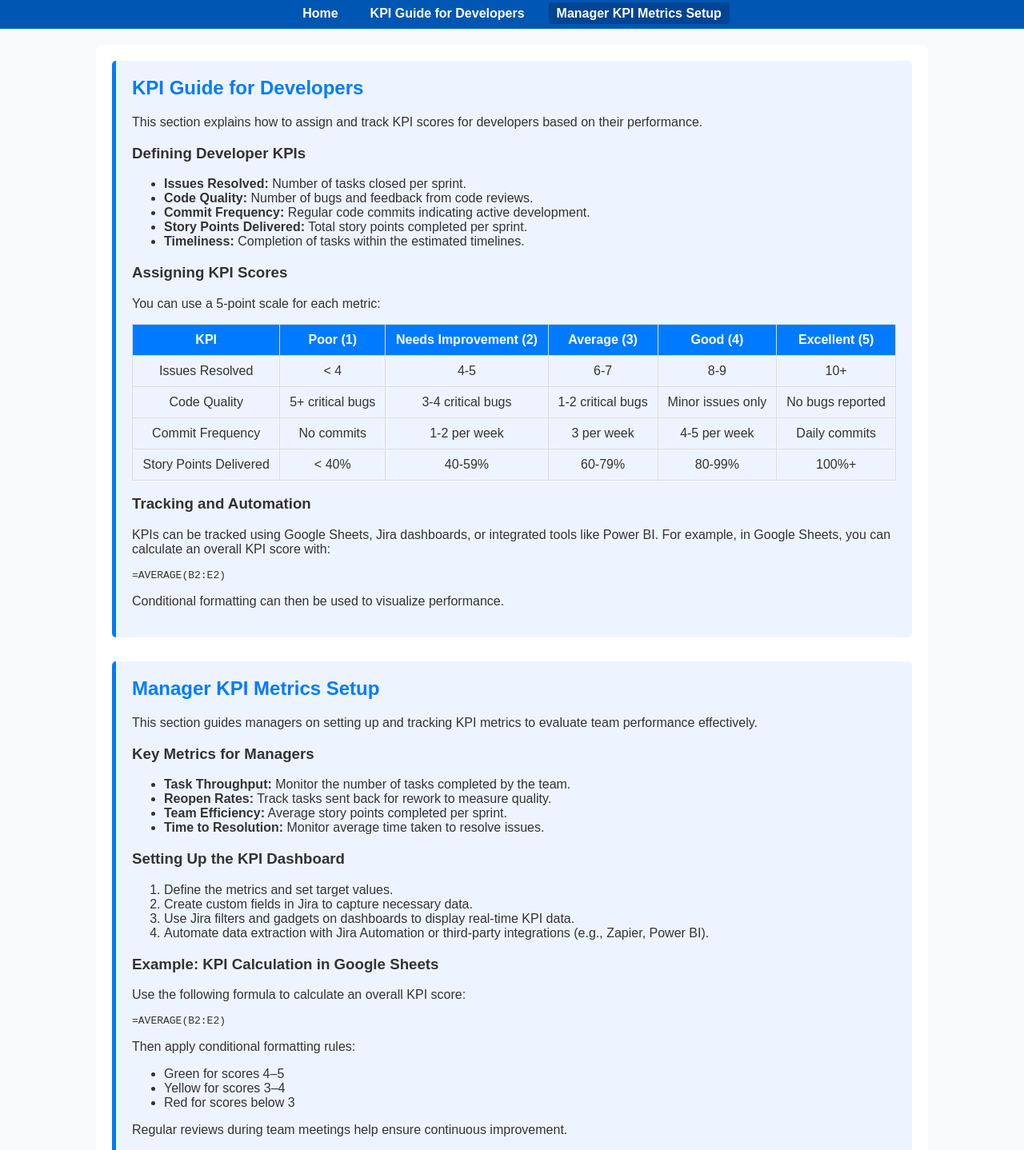
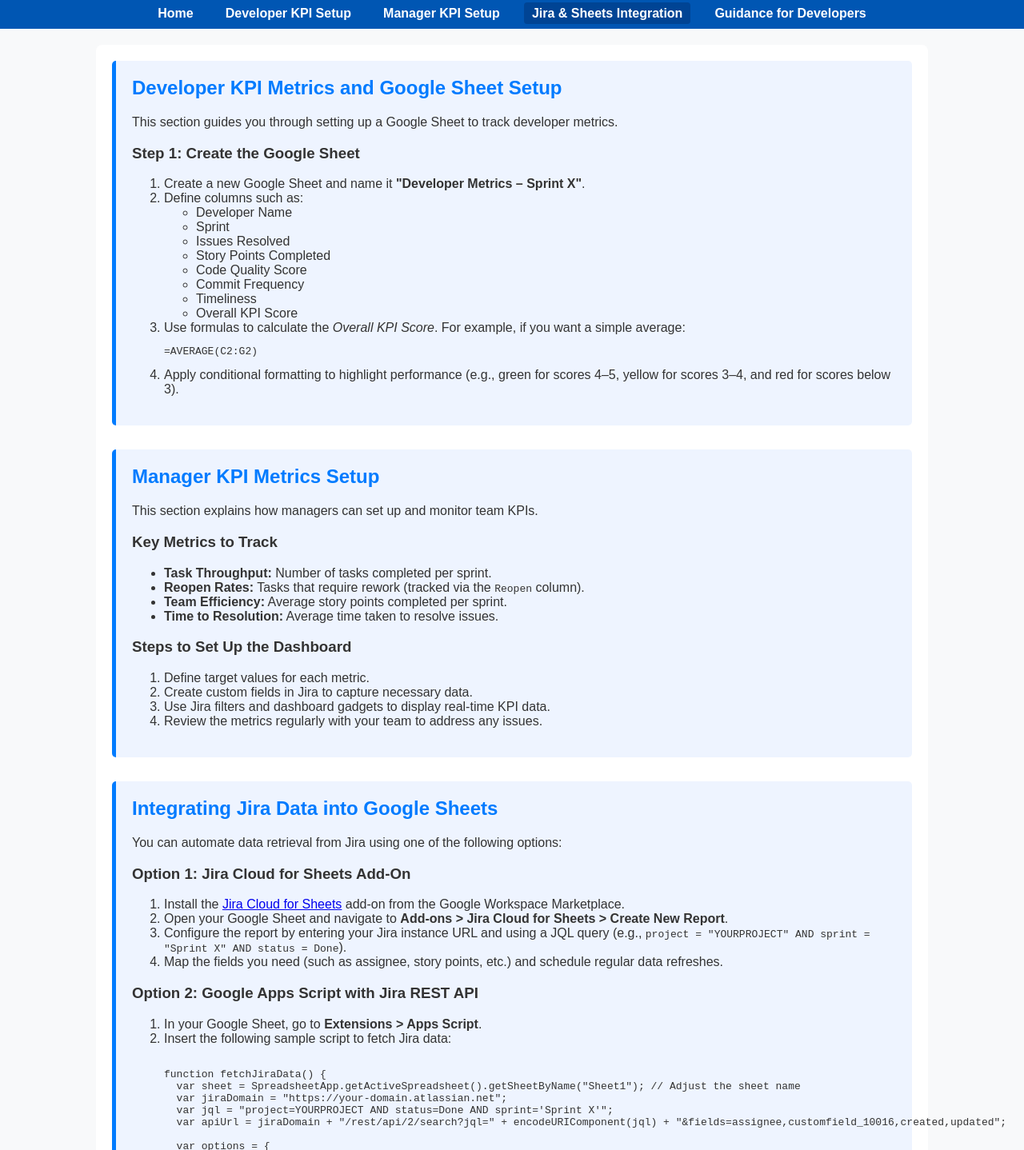
Before and after one commit to solobuilderhub/jira_guide, a plain HTML site: page kpi.html in a window 1280 px wide. Shown: the part 122-1560 px from the top of the page at 80% size. Drawn offline with Linux system fonts and the light colour scheme.

Commit message:
Update kpi.html

```diff
--- a/kpi.html
+++ b/kpi.html
@@ -2,6 +2,8 @@
 <html lang="en">
 <head>
   <meta charset="UTF-8" />
+  <!-- The base tag helps relative links resolve properly -->
+  <base href="/jira_guide/">
   <meta name="viewport" content="width=device-width, initial-scale=1.0" />
   <title>Algoclan KPI Guide</title>
   <link rel="stylesheet" href="style.css" />
@@ -13,117 +15,129 @@
 
   <nav>
     <ul>
+      <!-- Use relative links so that GitHub Pages routes correctly -->
       <li><a href="index.html">Home</a></li>
-      <li><a href="#kpi-guide">KPI Guide for Developers</a></li>
-      <li><a href="#manager-kpi">Manager KPI Metrics Setup</a></li>
+      <li><a href="#kpi-developer">Developer KPI Setup</a></li>
+      <li><a href="#kpi-manager">Manager KPI Setup</a></li>
+      <li><a href="#jira-integration">Jira & Sheets Integration</a></li>
+      <li><a href="#guidance">Guidance for Developers</a></li>
     </ul>
   </nav>
 
   <main>
-    <!-- KPI Guide for Developers -->
-    <section id="kpi-guide" class="section">
-      <h2>KPI Guide for Developers</h2>
-      <p>This section explains how to assign and track KPI scores for developers based on their performance.</p>
-
-      <h3>Defining Developer KPIs</h3>
-      <ul>
-        <li><strong>Issues Resolved:</strong> Number of tasks closed per sprint.</li>
-        <li><strong>Code Quality:</strong> Number of bugs and feedback from code reviews.</li>
-        <li><strong>Commit Frequency:</strong> Regular code commits indicating active development.</li>
-        <li><strong>Story Points Delivered:</strong> Total story points completed per sprint.</li>
-        <li><strong>Timeliness:</strong> Completion of tasks within the estimated timelines.</li>
-      </ul>
-
-      <h3>Assigning KPI Scores</h3>
-      <p>You can use a 5-point scale for each metric:</p>
-      <table class="story-points-table">
-        <tr>
-          <th>KPI</th>
-          <th>Poor (1)</th>
-          <th>Needs Improvement (2)</th>
-          <th>Average (3)</th>
-          <th>Good (4)</th>
-          <th>Excellent (5)</th>
-        </tr>
-        <tr>
-          <td>Issues Resolved</td>
-          <td>&lt; 4</td>
-          <td>4-5</td>
-          <td>6-7</td>
-          <td>8-9</td>
-          <td>10+</td>
-        </tr>
-        <tr>
-          <td>Code Quality</td>
-          <td>5+ critical bugs</td>
-          <td>3-4 critical bugs</td>
-          <td>1-2 critical bugs</td>
-          <td>Minor issues only</td>
-          <td>No bugs reported</td>
-        </tr>
-        <tr>
-          <td>Commit Frequency</td>
-          <td>No commits</td>
-          <td>1-2 per week</td>
-          <td>3 per week</td>
-          <td>4-5 per week</td>
-          <td>Daily commits</td>
-        </tr>
-        <tr>
-          <td>Story Points Delivered</td>
-          <td>&lt; 40%</td>
-          <td>40-59%</td>
-          <td>60-79%</td>
-          <td>80-99%</td>
-          <td>100%+</td>
-        </tr>
-      </table>
-
-      <h3>Tracking and Automation</h3>
-      <p>
-        KPIs can be tracked using Google Sheets, Jira dashboards, or integrated tools like Power BI. For example, in Google Sheets, you can calculate an overall KPI score with:
-      </p>
-      <pre><code>=AVERAGE(B2:E2)</code></pre>
-      <p>
-        Conditional formatting can then be used to visualize performance.
-      </p>
+    <!-- Developer KPI Setup Section -->
+    <section id="kpi-developer" class="section">
+      <h2>Developer KPI Metrics and Google Sheet Setup</h2>
+      <p>This section guides you through setting up a Google Sheet to track developer metrics.</p>
+      <h3>Step 1: Create the Google Sheet</h3>
+      <ol>
+        <li>Create a new Google Sheet and name it <strong>"Developer Metrics – Sprint X"</strong>.</li>
+        <li>Define columns such as:
+          <ul>
+            <li>Developer Name</li>
+            <li>Sprint</li>
+            <li>Issues Resolved</li>
+            <li>Story Points Completed</li>
+            <li>Code Quality Score</li>
+            <li>Commit Frequency</li>
+            <li>Timeliness</li>
+            <li>Overall KPI Score</li>
+          </ul>
+        </li>
+        <li>
+          Use formulas to calculate the <em>Overall KPI Score</em>. For example, if you want a simple average:
+          <pre><code>=AVERAGE(C2:G2)</code></pre>
+        </li>
+        <li>
+          Apply conditional formatting to highlight performance (e.g., green for scores 4–5, yellow for scores 3–4, and red for scores below 3).
+        </li>
+      </ol>
     </section>
 
-    <!-- Manager KPI Metrics Setup -->
-    <section id="manager-kpi" class="section">
+    <!-- Manager KPI Setup Section -->
+    <section id="kpi-manager" class="section">
       <h2>Manager KPI Metrics Setup</h2>
-      <p>This section guides managers on setting up and tracking KPI metrics to evaluate team performance effectively.</p>
+      <p>This section explains how managers can set up and monitor team KPIs.</p>
+      <h3>Key Metrics to Track</h3>
+      <ul>
+        <li><strong>Task Throughput:</strong> Number of tasks completed per sprint.</li>
+        <li><strong>Reopen Rates:</strong> Tasks that require rework (tracked via the <code>Reopen</code> column).</li>
+        <li><strong>Team Efficiency:</strong> Average story points completed per sprint.</li>
+        <li><strong>Time to Resolution:</strong> Average time taken to resolve issues.</li>
+      </ul>
+      <h3>Steps to Set Up the Dashboard</h3>
+      <ol>
+        <li>Define target values for each metric.</li>
+        <li>Create custom fields in Jira to capture necessary data.</li>
+        <li>Use Jira filters and dashboard gadgets to display real-time KPI data.</li>
+        <li>Review the metrics regularly with your team to address any issues.</li>
+      </ol>
+    </section>
 
-      <h3>Key Metrics for Managers</h3>
-      <ul>
-        <li><strong>Task Throughput:</strong> Monitor the number of tasks completed by the team.</li>
-        <li><strong>Reopen Rates:</strong> Track tasks sent back for rework to measure quality.</li>
-        <li><strong>Team Efficiency:</strong> Average story points completed per sprint.</li>
-        <li><strong>Time to Resolution:</strong> Monitor average time taken to resolve issues.</li>
-      </ul>
+    <!-- Jira and Google Sheets Integration Section -->
+    <section id="jira-integration" class="section">
+      <h2>Integrating Jira Data into Google Sheets</h2>
+      <p>You can automate data retrieval from Jira using one of the following options:</p>
 
-      <h3>Setting Up the KPI Dashboard</h3>
+      <h3>Option 1: Jira Cloud for Sheets Add-On</h3>
       <ol>
-        <li>Define the metrics and set target values.</li>
-        <li>Create custom fields in Jira to capture necessary data.</li>
-        <li>Use Jira filters and gadgets on dashboards to display real-time KPI data.</li>
-        <li>Automate data extraction with Jira Automation or third-party integrations (e.g., Zapier, Power BI).</li>
+        <li>Install the <a href="https://workspace.google.com/marketplace/app/jira_cloud_for_sheets/1002072061976" target="_blank">Jira Cloud for Sheets</a> add-on from the Google Workspace Marketplace.</li>
+        <li>Open your Google Sheet and navigate to <strong>Add-ons > Jira Cloud for Sheets > Create New Report</strong>.</li>
+        <li>Configure the report by entering your Jira instance URL and using a JQL query (e.g., <code>project = "YOURPROJECT" AND sprint = "Sprint X" AND status = Done</code>).</li>
+        <li>Map the fields you need (such as assignee, story points, etc.) and schedule regular data refreshes.</li>
       </ol>
 
-      <h3>Example: KPI Calculation in Google Sheets</h3>
-      <p>Use the following formula to calculate an overall KPI score:</p>
-      <pre><code>=AVERAGE(B2:E2)</code></pre>
-      <p>
-        Then apply conditional formatting rules:
-      </p>
+      <h3>Option 2: Google Apps Script with Jira REST API</h3>
+      <ol>
+        <li>In your Google Sheet, go to <strong>Extensions > Apps Script</strong>.</li>
+        <li>Insert the following sample script to fetch Jira data:
+          <pre><code>
+function fetchJiraData() {
+  var sheet = SpreadsheetApp.getActiveSpreadsheet().getSheetByName("Sheet1"); // Adjust the sheet name
+  var jiraDomain = "https://your-domain.atlassian.net";
+  var jql = "project=YOURPROJECT AND status=Done AND sprint='Sprint X'";
+  var apiUrl = jiraDomain + "/rest/api/2/search?jql=" + encodeURIComponent(jql) + "&fields=assignee,customfield_10016,created,updated";
+
+  var options = {
+    method: "get",
+    headers: {
+      "Authorization": "Basic " + Utilities.base64Encode("email@example.com:api_token")
+    },
+    muteHttpExceptions: true
+  };
+
+  var response = UrlFetchApp.fetch(apiUrl, options);
+  var json = JSON.parse(response.getContentText());
+
+  // Clear existing data (except header row)
+  sheet.getRange(2, 1, sheet.getLastRow()-1, sheet.getLastColumn()).clearContent();
+
+  var row = 2;
+  json.issues.forEach(function(issue) {
+    var assignee = issue.fields.assignee ? issue.fields.assignee.displayName : "Unassigned";
+    var storyPoints = issue.fields.customfield_10016 || 0; // Adjust field ID as needed
+
+    sheet.getRange(row, 1).setValue(assignee);
+    sheet.getRange(row, 2).setValue("Sprint X");
+    sheet.getRange(row, 4).setValue(storyPoints);
+    row++;
+  });
+}
+          </code></pre>
+        </li>
+        <li>Set up a time-driven trigger (via the Apps Script Triggers menu) to run the function automatically.</li>
+      </ol>
+    </section>
+
+    <!-- Guidance Section -->
+    <section id="guidance" class="section">
+      <h2>Guidance for Developers</h2>
+      <p>Developers can access their performance metrics via the shared Google Sheet and the Jira dashboards configured by your manager. Please ensure to:</p>
       <ul>
-        <li>Green for scores 4–5</li>
-        <li>Yellow for scores 3–4</li>
-        <li>Red for scores below 3</li>
+        <li>Review your individual KPI scores after each sprint.</li>
+        <li>Participate in review meetings where these metrics are discussed.</li>
+        <li>Refer to the documentation provided by your team for a clear understanding of each metric.</li>
       </ul>
-      <p>
-        Regular reviews during team meetings help ensure continuous improvement.
-      </p>
     </section>
   </main>
 
```
